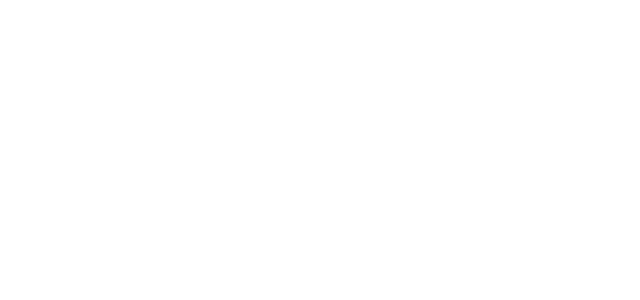
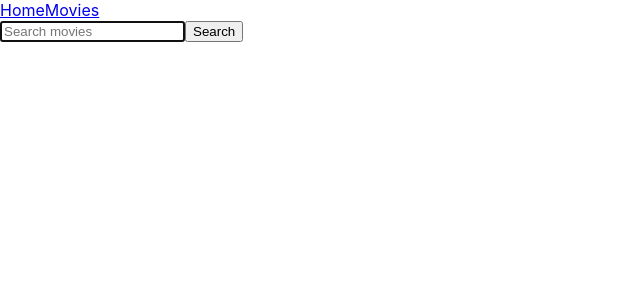
Before and after one commit to TnRuslan/goit-react-hw-05-movies, a React (Create React App) app: page /goit-react-hw-05-movies/movies in a window 1280 px wide. Before the commit this address had no page. Shown: the top 300 px of the page, without its empty margins (0-640 px from the left). Built offline with nearby package versions, Linux system fonts and the light colour scheme.

Commit message:
add search movies by name

```diff
--- a/src/components/App.jsx
+++ b/src/components/App.jsx
@@ -1,5 +1,4 @@
-import { Routes, Route } from 'react-router-dom';
-import { Loyout } from './Loyout/Loyout';
+import { Routes, Route, NavLink } from 'react-router-dom';
 import { Movies } from './pages/Movies';
 import { Home } from './pages/Home';
 import { MovieDetails } from './pages/MovieDetails';
@@ -8,26 +7,19 @@
 
 export const App = () => {
   return (
-    <>
+    <div>
+      <nav>
+        <NavLink to="/">Home</NavLink>
+        <NavLink to="/movies">Movies</NavLink>
+      </nav>
       <Routes>
-        <Route path="/" element={<Loyout />}>
-          <Route path="home" element={<Home />}></Route>
-          <Route path="movies" element={<Movies />}></Route>
-          <Route path="movies/:id" element={<MovieDetails />}>
-            <Route path="reviews" element={<Reviews />} />
-            <Route path="cast" element={<Cast />} />
-          </Route>
+        <Route path="/" element={<Home />}></Route>
+        <Route path="/movies" element={<Movies />}></Route>
+        <Route path="/movies/:id" element={<MovieDetails />}>
+          <Route path="reviews" element={<Reviews />} />
+          <Route path="cast" element={<Cast />} />
         </Route>
       </Routes>
-    </>
+    </div>
   );
 };
-
-//  '/'Layout
-//   '/'Home (page)
-//      "ul with movies"
-//   '/'Movies (page)
-//      "searh bar"
-//      "/movies/reviews"
-//      "/movies/cast"
-//      "some movy"
--- a/src/components/AppBar/AppBar.jsx
+++ /dev/null
@@ -1,10 +0,0 @@
-import { NavLink } from 'react-router-dom';
-
-export const AppBar = () => {
-  return (
-    <div>
-      <NavLink to="/home">Home</NavLink>
-      <NavLink to="/movies">Movies</NavLink>
-    </div>
-  );
-};
--- a/src/components/Cast/Cast.jsx
+++ b/src/components/Cast/Cast.jsx
@@ -11,7 +11,6 @@
     )
       .then(res => res.json())
       .then(data => {
-        console.log(data.cast);
         setCast([...data.cast]);
       });
   }, [params.id]);
@@ -24,7 +23,11 @@
         return (
           <li key={cast.id}>
             <img
-              src={`https://image.tmdb.org/t/p/w500${cast.profile_path}`}
+              src={
+                cast.profile_path
+                  ? `https://image.tmdb.org/t/p/w500${cast.profile_path}`
+                  : 'https://via.placeholder.com/100x150.png?text=Profile'
+              }
               alt={cast.name}
               width="100"
             />
--- /dev/null
+++ b/src/components/LinkList/LinkList.jsx
@@ -0,0 +1,15 @@
+import { Link } from 'react-router-dom';
+
+export const LinkList = ({ movies }) => {
+  return (
+    <ul>
+      {movies.map(movie => {
+        return (
+          <li key={movie.id}>
+            <Link to={`/movies/${movie.id}`}>{movie.title}</Link>
+          </li>
+        );
+      })}
+    </ul>
+  );
+};
--- a/src/components/Loyout/Loyout.jsx
+++ /dev/null
@@ -1,11 +0,0 @@
-import { AppBar } from 'components/AppBar/AppBar';
-import { Outlet } from 'react-router-dom';
-
-export const Loyout = () => {
-  return (
-    <>
-      <AppBar />
-      <Outlet />
-    </>
-  );
-};
--- a/src/components/Reviews/Reviews.jsx
+++ b/src/components/Reviews/Reviews.jsx
@@ -11,7 +11,6 @@
     )
       .then(res => res.json())
       .then(data => {
-        console.log(data);
         setReviews([...data.results]);
       });
   }, [params.id]);
--- a/src/components/pages/Home.jsx
+++ b/src/components/pages/Home.jsx
@@ -1,5 +1,5 @@
+import { LinkList } from 'components/LinkList/LinkList';
 import { useState, useEffect } from 'react';
-import { Link } from 'react-router-dom';
 
 export const Home = () => {
   const [trendingMovies, setTrendingMovies] = useState([]);
@@ -10,20 +10,9 @@
     )
       .then(res => res.json())
       .then(data => {
-        console.log(data.results);
         setTrendingMovies([...data.results]);
       });
   }, []);
 
-  return (
-    <ul>
-      {trendingMovies.map(movie => {
-        return (
-          <li key={movie.id}>
-            <Link to={`/movies/${movie.id}`}>{movie.title}</Link>
-          </li>
-        );
-      })}
-    </ul>
-  );
+  return <LinkList movies={trendingMovies} />;
 };
--- a/src/components/pages/MovieDetails.jsx
+++ b/src/components/pages/MovieDetails.jsx
@@ -11,7 +11,6 @@
     )
       .then(res => res.json())
       .then(data => {
-        console.log(data);
         setMovie(data);
       });
   }, [movieId]);
@@ -19,6 +18,9 @@
   return (
     movie && (
       <div>
+        <div>
+          <NavLink to="/">Go back</NavLink>
+        </div>
         <img
           src={`https://image.tmdb.org/t/p/w500${movie.poster_path}`}
           alt={movie.title}
--- a/src/components/pages/Movies.jsx
+++ b/src/components/pages/Movies.jsx
@@ -1,11 +1,51 @@
-import { NavLink } from 'react-router-dom';
+import { LinkList } from 'components/LinkList/LinkList';
+import { useEffect } from 'react';
+import { useState } from 'react';
 
 export const Movies = () => {
+  const [movieName, setMovieName] = useState('');
+  const [searchName, setSearchName] = useState('');
+  const [movies, setMovies] = useState([]);
+
+  const onInputChange = e => {
+    setMovieName(e.target.value);
+  };
+
+  const onSubmitForm = e => {
+    e.preventDefault();
+    setSearchName(movieName);
+    setMovieName('');
+  };
+
+  useEffect(() => {
+    if (!searchName) {
+      return;
+    }
+    fetch(
+      `https://api.themoviedb.org/3/search/movie?api_key=3ff904f01b180e8aa08fc9b52d5b2a33&language=en-US&query=${searchName}`
+    )
+      .then(res => res.json())
+      .then(data => {
+        setMovies([...data.results]);
+      });
+  }, [searchName]);
+
   return (
     <div>
-      <h2>Name movie</h2>
-      <NavLink>reviews</NavLink>
-      <NavLink>cast</NavLink>
+      <form onSubmit={onSubmitForm}>
+        <input
+          name="searchInput"
+          type="text"
+          autoComplete="off"
+          autoFocus
+          placeholder="Search movies"
+          value={movieName}
+          onChange={onInputChange}
+        />
+        <button type="submit">Search</button>
+      </form>
+
+      <LinkList movies={movies} />
     </div>
   );
 };
--- a/src/index.js
+++ b/src/index.js
@@ -5,7 +5,7 @@
 import { BrowserRouter } from 'react-router-dom';
 
 ReactDOM.createRoot(document.getElementById('root')).render(
-  <BrowserRouter>
+  <BrowserRouter basename="/goit-react-hw-05-movies/">
     <React.StrictMode>
       <App />
     </React.StrictMode>
```
